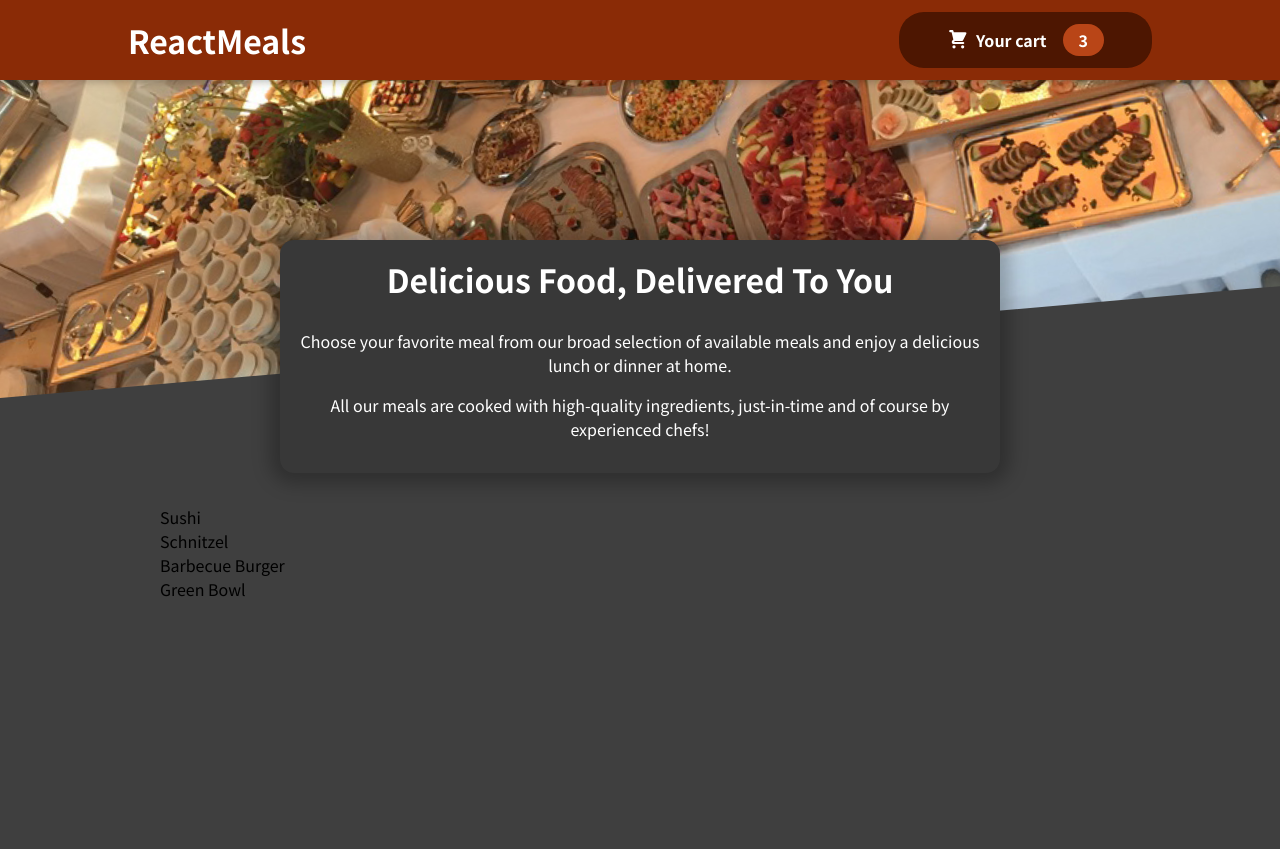
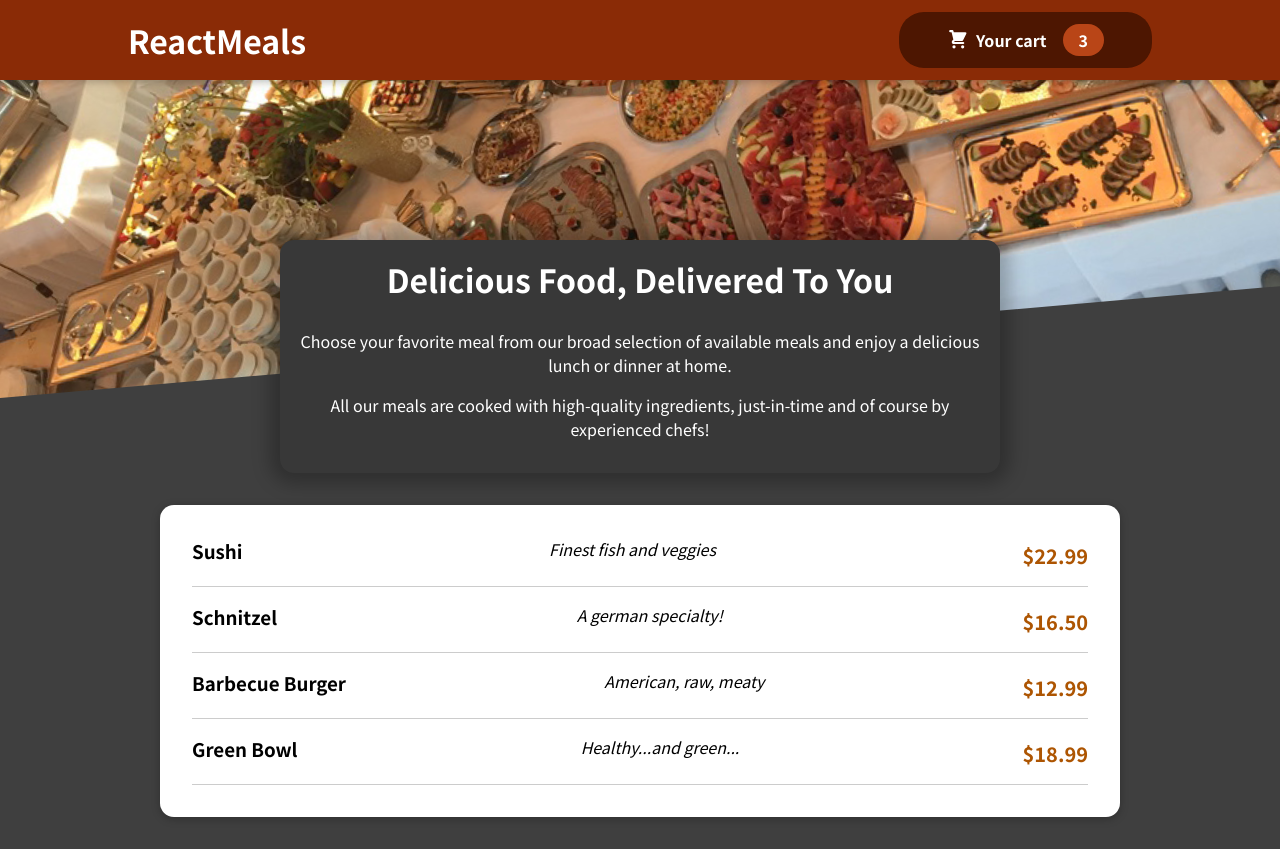
Before and after one commit to MinhVuongTran/ReactJs_Udemy, a React (Create React App) app: page / in a window 1280 px wide. Before the commit the page ends 800 px from the top, so only its background shows below. Built offline with nearby package versions, Linux system fonts and the light colour scheme.

Commit message:
Adding Individual Meal Items & Displaying Them

```diff
--- a/src/components/Meals/AvailableMeals.js
+++ b/src/components/Meals/AvailableMeals.js
@@ -1,6 +1,8 @@
 import React from 'react';
+import Card from '../UI/Card';
 
 import classes from './AvailableMeals.module.css';
+import MealItem from './MealItem/MealItem';
 
 const DUMMY_MEALS = [
     {
@@ -30,11 +32,20 @@
 ];
 
 const AvailableMeals = () => {
-    const mealsList = DUMMY_MEALS.map((meal) => <li>{meal.name}</li>);
+    const mealsList = DUMMY_MEALS.map((meal) => (
+        <MealItem
+            key={meal.id}
+            name={meal.name}
+            description={meal.description}
+            price={meal.price}
+        />
+    ));
 
     return (
         <section className={classes.meals}>
-            <ul>{mealsList}</ul>
+            <Card>
+                <ul>{mealsList}</ul>
+            </Card>
         </section>
     );
 };
--- /dev/null
+++ b/src/components/Meals/MealItem/MealItem.js
@@ -0,0 +1,18 @@
+import classes from './MealItem.module.css';
+
+function MealItem(props) {
+    const price = `$${props.price.toFixed(2)}`;
+
+    return (
+        <li>
+            <div className={classes.meal}>
+                <h3>{props.name}</h3>
+                <div className={classes.description}>{props.description}</div>
+                <div className={classes.price}>{price}</div>
+            </div>
+            <div></div>
+        </li>
+    );
+}
+
+export default MealItem;
--- /dev/null
+++ b/src/components/Meals/MealItem/MealItem.module.css
@@ -0,0 +1,22 @@
+.meal {
+    display: flex;
+    justify-content: space-between;
+    margin: 1rem;
+    padding-bottom: 1rem;
+    border-bottom: 1px solid #ccc;
+}
+
+.meal h3 {
+    margin: 0 0 0.25rem 0;
+}
+
+.description {
+    font-style: italic;
+}
+
+.price {
+    margin-top: 0.25rem;
+    font-weight: bold;
+    color: #ad5502;
+    font-size: 1.25rem;
+}
--- /dev/null
+++ b/src/components/UI/Card.js
@@ -0,0 +1,7 @@
+import classes from './Card.module.css';
+
+function Card(props) {
+    return <div className={classes.card}>{props.children}</div>;
+}
+
+export default Card;
--- /dev/null
+++ b/src/components/UI/Card.module.css
@@ -0,0 +1,6 @@
+.card {
+    padding: 1rem;
+    box-shadow: 0 2px 8px rgba(0, 0, 0, 0.25);
+    border-radius: 14px;
+    background-color: white;
+}
```
